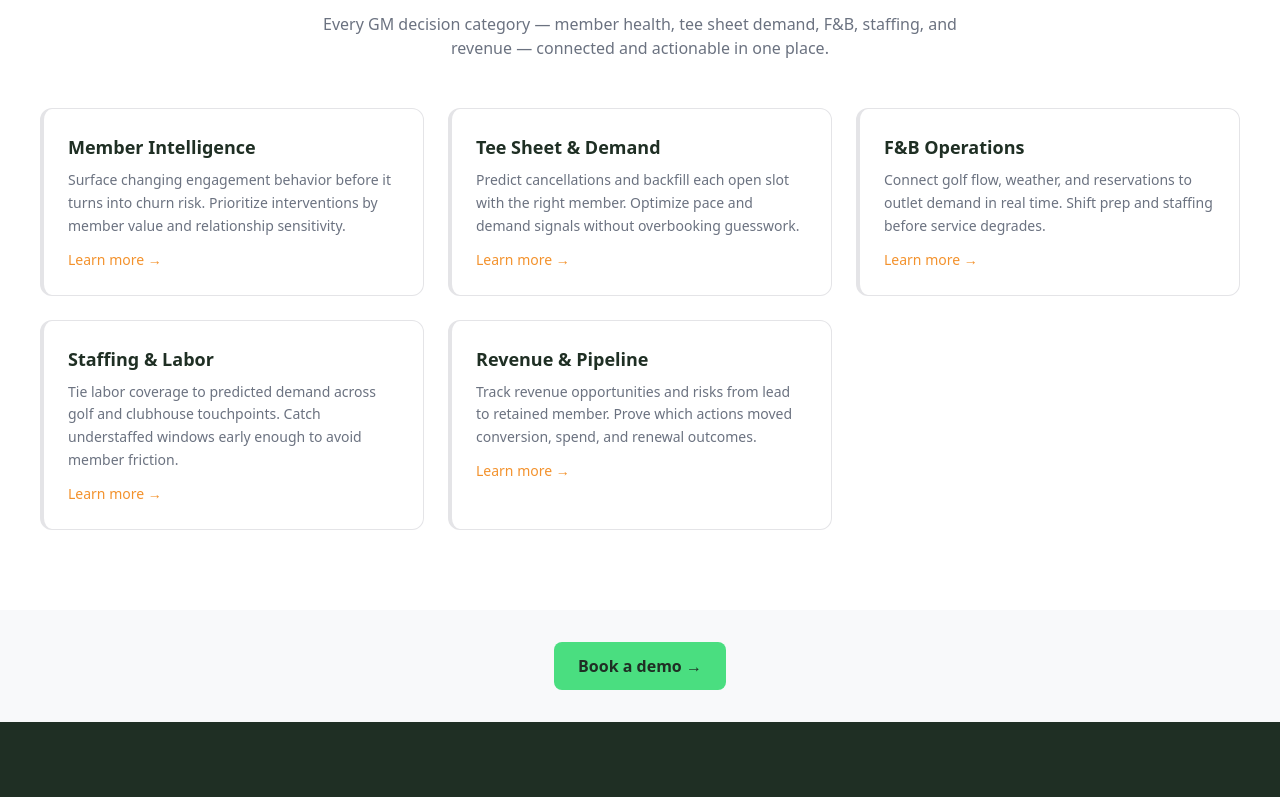
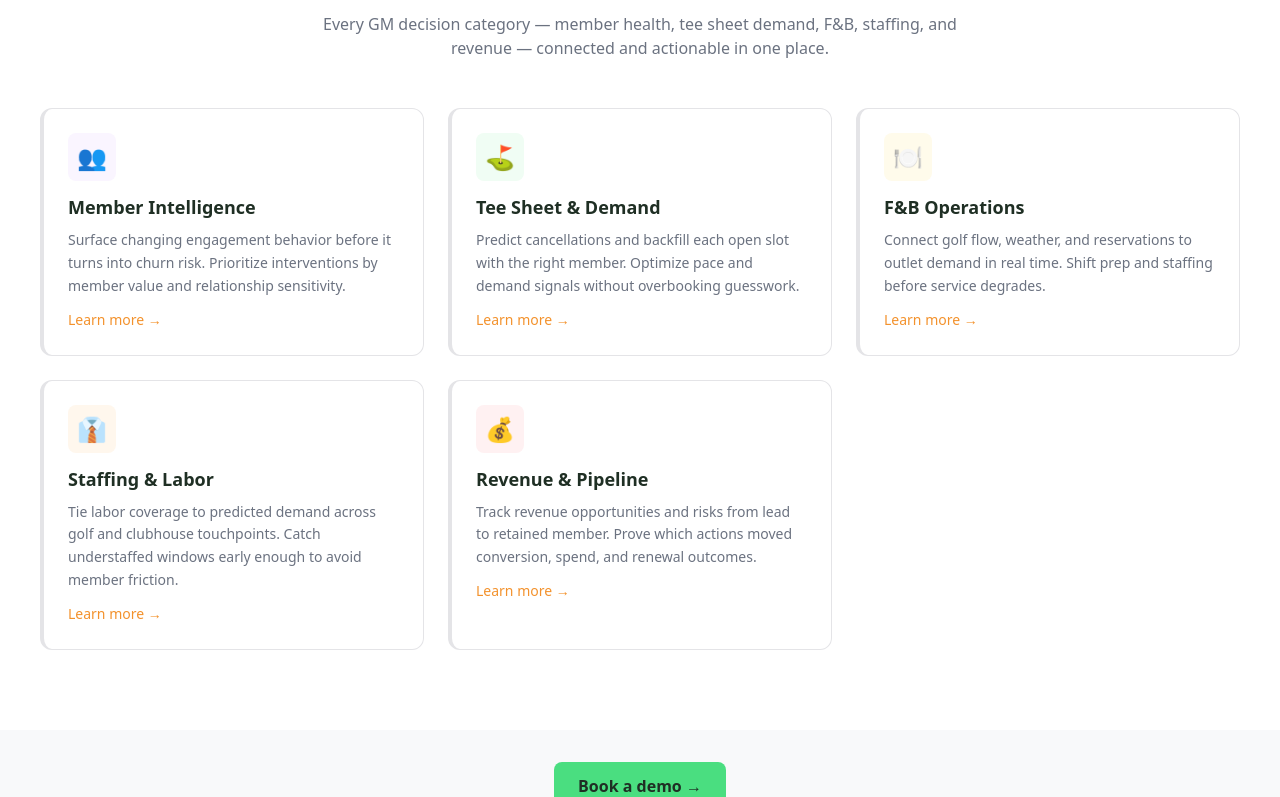
Before and after one commit to ty-hayes-82/swoop-member-intelligence-website, a Next.js app: page / in a window 1280 px wide. Shown: the part 1983-2780 px from the top of the page. Built offline with nearby package versions, Linux system fonts and the light colour scheme.

Commit message:
P1-FEATURE-CARDS: Add emoji icons and background colors to capability and agent cards for better visual hierarchy

```diff
--- a/app/page.jsx
+++ b/app/page.jsx
@@ -4,20 +4,20 @@ import CTASection from '@/components/CTASection'
 import RoiCalculator from '@/components/RoiCalculator'
 
 const lenses = [
-  { slug: 'member-intelligence', title: 'Member Intelligence', color: 'border-lens-members', description: 'Surface changing engagement behavior before it turns into churn risk. Prioritize interventions by member value and relationship sensitivity.' },
-  { slug: 'tee-sheet-demand', title: 'Tee Sheet & Demand', color: 'border-lens-operations', description: 'Predict cancellations and backfill each open slot with the right member. Optimize pace and demand signals without overbooking guesswork.' },
-  { slug: 'fb-operations', title: 'F&B Operations', color: 'border-lens-fb', description: 'Connect golf flow, weather, and reservations to outlet demand in real time. Shift prep and staffing before service degrades.' },
-  { slug: 'staffing-labor', title: 'Staffing & Labor', color: 'border-lens-staffing', description: 'Tie labor coverage to predicted demand across golf and clubhouse touchpoints. Catch understaffed windows early enough to avoid member friction.' },
-  { slug: 'revenue-pipeline', title: 'Revenue & Pipeline', color: 'border-lens-pipeline', description: 'Track revenue opportunities and risks from lead to retained member. Prove which actions moved conversion, spend, and renewal outcomes.' },
+  { slug: 'member-intelligence', title: 'Member Intelligence', icon: '👥', color: 'border-lens-members', bgColor: 'bg-purple-50', description: 'Surface changing engagement behavior before it turns into churn risk. Prioritize interventions by member value and relationship sensitivity.' },
+  { slug: 'tee-sheet-demand', title: 'Tee Sheet & Demand', icon: '⛳', color: 'border-lens-operations', bgColor: 'bg-green-50', description: 'Predict cancellations and backfill each open slot with the right member. Optimize pace and demand signals without overbooking guesswork.' },
+  { slug: 'fb-operations', title: 'F&B Operations', icon: '🍽️', color: 'border-lens-fb', bgColor: 'bg-amber-50', description: 'Connect golf flow, weather, and reservations to outlet demand in real time. Shift prep and staffing before service degrades.' },
+  { slug: 'staffing-labor', title: 'Staffing & Labor', icon: '👔', color: 'border-lens-staffing', bgColor: 'bg-orange-50', description: 'Tie labor coverage to predicted demand across golf and clubhouse touchpoints. Catch understaffed windows early enough to avoid member friction.' },
+  { slug: 'revenue-pipeline', title: 'Revenue & Pipeline', icon: '💰', color: 'border-lens-pipeline', bgColor: 'bg-rose-50', description: 'Track revenue opportunities and risks from lead to retained member. Prove which actions moved conversion, spend, and renewal outcomes.' },
 ]
 
 const agents = [
-  { name: 'Demand Sentinel', description: 'Flags demand swings by segment and recommends inventory moves before losses compound.' },
-  { name: 'Waitlist Optimizer', description: 'Reorders waitlists by retention value and match-fit, then auto-notifies best-fit members.' },
-  { name: 'Member Save Agent', description: 'Detects service-risk members and triggers personalized save sequences for GM follow-up.' },
-  { name: 'F&B Flow Agent', description: 'Predicts rushes from tee sheet and weather signals to adjust outlet prep and staffing.' },
-  { name: 'Labor Planner', description: 'Forecasts coverage gaps and recommends shifts to protect service level and margin.' },
-  { name: 'Revenue Analyst', description: 'Attribution-ready insights connect actions to recovered revenue and retained annual value.' },
+  { name: 'Demand Sentinel', icon: '🎯', description: 'Flags demand swings by segment and recommends inventory moves before losses compound.' },
+  { name: 'Waitlist Optimizer', icon: '📋', description: 'Reorders waitlists by retention value and match-fit, then auto-notifies best-fit members.' },
+  { name: 'Member Save Agent', icon: '🛟', description: 'Detects service-risk members and triggers personalized save sequences for GM follow-up.' },
+  { name: 'F&B Flow Agent', icon: '🍴', description: 'Predicts rushes from tee sheet and weather signals to adjust outlet prep and staffing.' },
+  { name: 'Labor Planner', icon: '📊', description: 'Forecasts coverage gaps and recommends shifts to protect service level and margin.' },
+  { name: 'Revenue Analyst', icon: '💎', description: 'Attribution-ready insights connect actions to recovered revenue and retained annual value.' },
 ]
 
 const comparison = [
@@ -138,6 +138,9 @@ export default function HomePage() {
                 href={`/capabilities/${lens.slug}`}
                 className={`block bg-swoop-card border border-swoop-border rounded-xl p-6 border-l-4 ${lens.color} hover:shadow-lg transition group`}
               >
+                <div className={`w-12 h-12 ${lens.bgColor} rounded-lg flex items-center justify-center text-2xl mb-3`}>
+                  {lens.icon}
+                </div>
                 <h3 className="text-lg font-semibold mb-2 group-hover:text-swoop-accent transition">{lens.title}</h3>
                 <p className="text-sm text-swoop-muted leading-relaxed">{lens.description}</p>
                 <span className="inline-block mt-3 text-sm text-swoop-accent font-medium">Learn more →</span>
@@ -271,6 +274,7 @@ export default function HomePage() {
           <div className="grid md:grid-cols-2 lg:grid-cols-3 gap-6">
             {agents.map((agent) => (
               <div key={agent.name} className="bg-swoop-card border border-swoop-border rounded-xl p-6 border-l-4 border-lens-agents">
+                <div className="text-3xl mb-3">{agent.icon}</div>
                 <h3 className="font-semibold mb-2">{agent.name}</h3>
                 <p className="text-sm text-swoop-muted">{agent.description}</p>
               </div>
```
